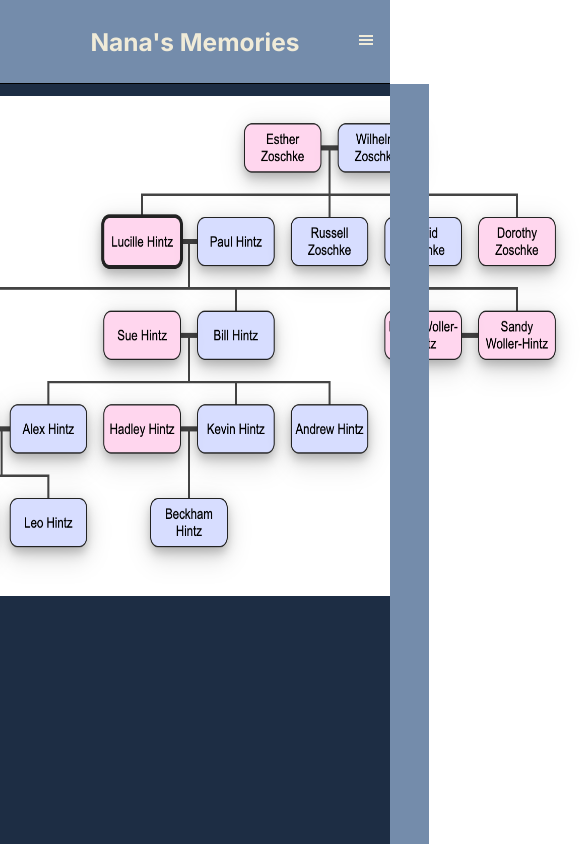
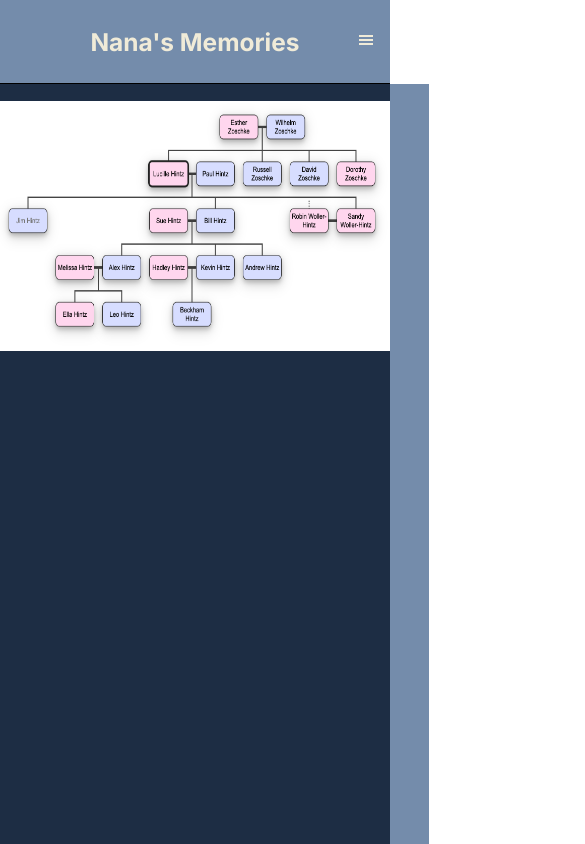
Before and after one commit to khintz34/nanas-memories, a Next.js app: page /FamilyTree in a window 390 px wide. Shown: the whole page, 585 px wide, since content can reach past the window. Built offline with nearby package versions, Linux system fonts and the light colour scheme.

Commit message:
tree Image fix

```diff
--- a/src/app/FamilyTree/page.module.scss
+++ b/src/app/FamilyTree/page.module.scss
@@ -8,3 +8,9 @@
   background-color: var(--primary-background);
   gap: 4vh;
 }
+
+@media (max-width: 700px) {
+  .main {
+    padding: 12vh 0;
+  }
+}
--- a/src/app/FamilyTree/page.tsx
+++ b/src/app/FamilyTree/page.tsx
@@ -1,11 +1,33 @@
+"use client";
+
 import styles from "./page.module.scss";
 import Image from "next/image";
 import tree from "../../assets/images/familyTree.png";
+import { useEffect, useState } from "react";
 
 export default function Home() {
+  const [mobile, setMobile] = useState(false);
+
+  useEffect(() => {
+    if (window.innerWidth > 700) {
+      setMobile(false);
+    } else {
+      setMobile(true);
+    }
+  }, []);
+
   return (
     <main className={styles.main}>
-      <Image height={500} width={800} src={tree} alt="Nana's Family Tree" />
+      {mobile ? (
+        <Image height={250} width={400} src={tree} alt="Nana's Family Tree" />
+      ) : (
+        <Image
+          height={500}
+          width={750}
+          src={tree}
+          alt="Nana's Family Tree Large"
+        />
+      )}
     </main>
   );
 }
```
